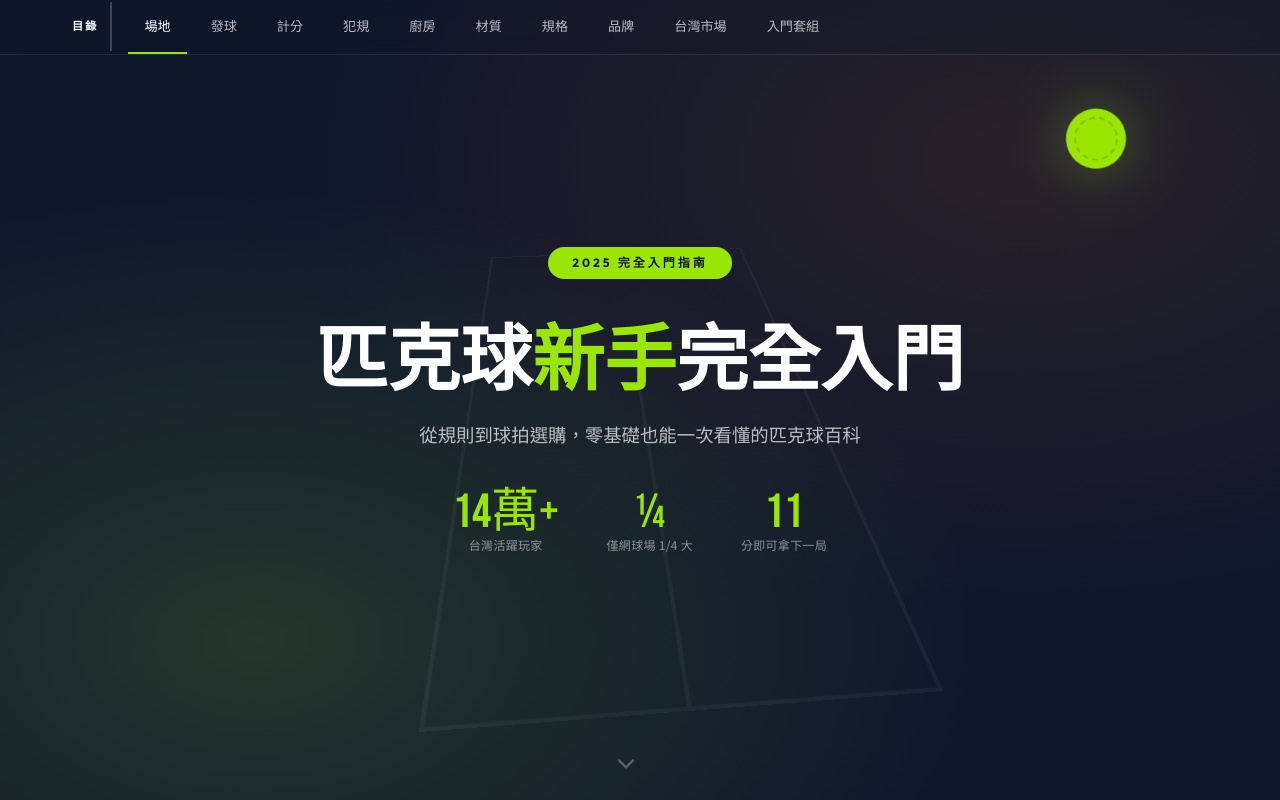
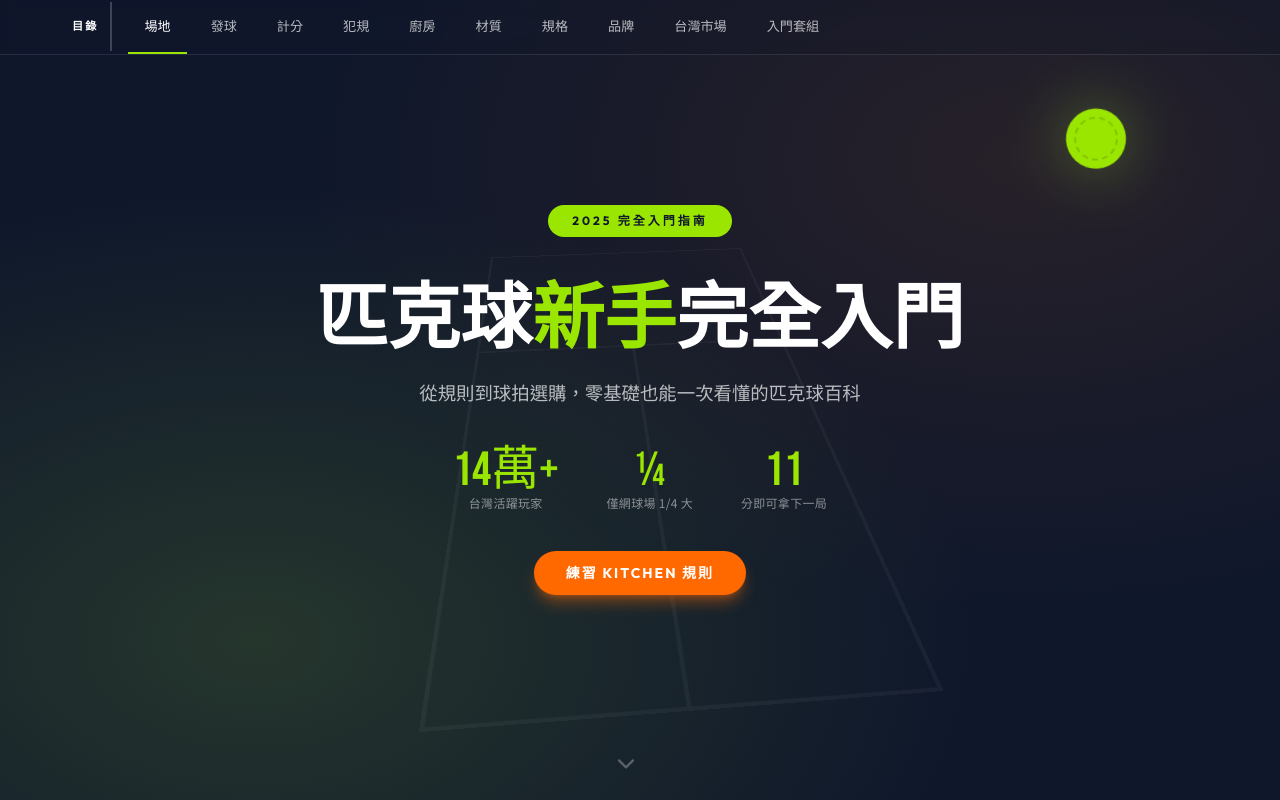
Before and after one commit to ketyykes/nextjs-pickball, a Next.js app: page / in a window 1280 px wide. Shown: the top 800 px of the page. Built offline with nearby package versions, Linux system fonts and the light colour scheme.

Commit message:
feat(guide): 在 Hero 加入 /play 練習入口連結

```diff
--- a/components/guide/Hero.tsx
+++ b/components/guide/Hero.tsx
@@ -1,5 +1,6 @@
 "use client";
 
+import Link from "next/link";
 import { ChevronDown } from "lucide-react";
 
 interface HeroStat {
@@ -66,6 +67,16 @@ export function Hero() {
 						</div>
 					))}
 				</div>
+
+				<div className="mt-10 flex justify-center animate-fade-up [animation-delay:1s]">
+					<Link
+						href="/play"
+						data-testid="hero-play-link"
+						className="rounded-full bg-orange-500 px-8 py-3 font-outfit text-sm font-bold uppercase tracking-[2px] text-white shadow-lg shadow-orange-500/40 transition hover:bg-orange-400"
+					>
+						練習 Kitchen 規則
+					</Link>
+				</div>
 			</div>
 
 			{/* scroll indicator */}
```
